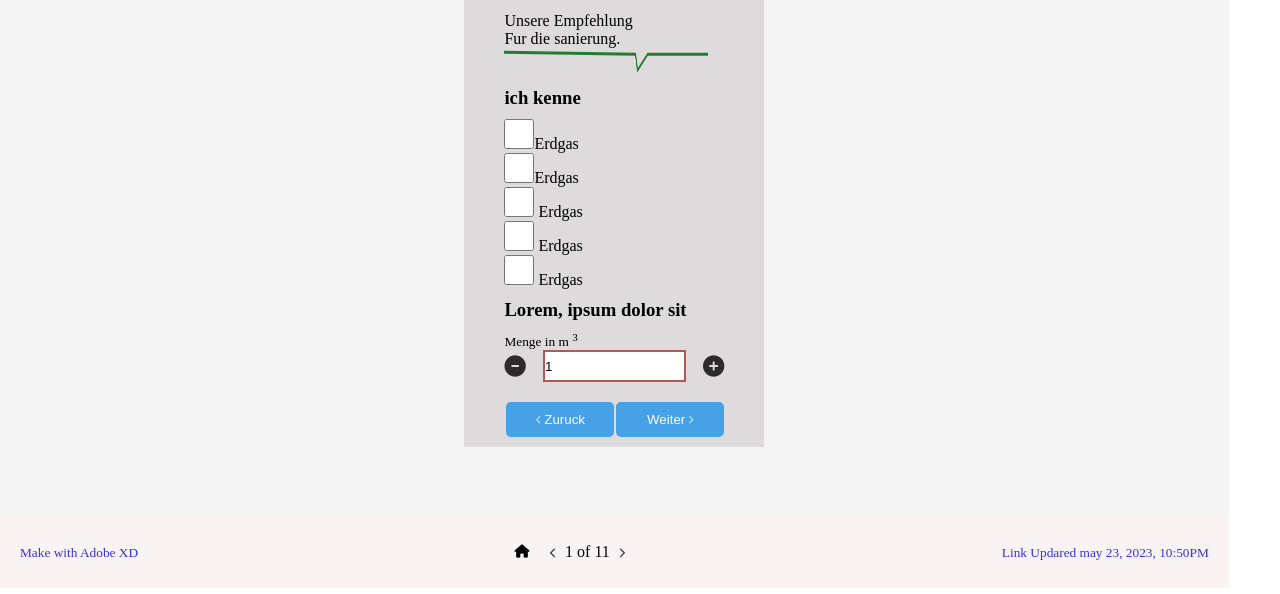
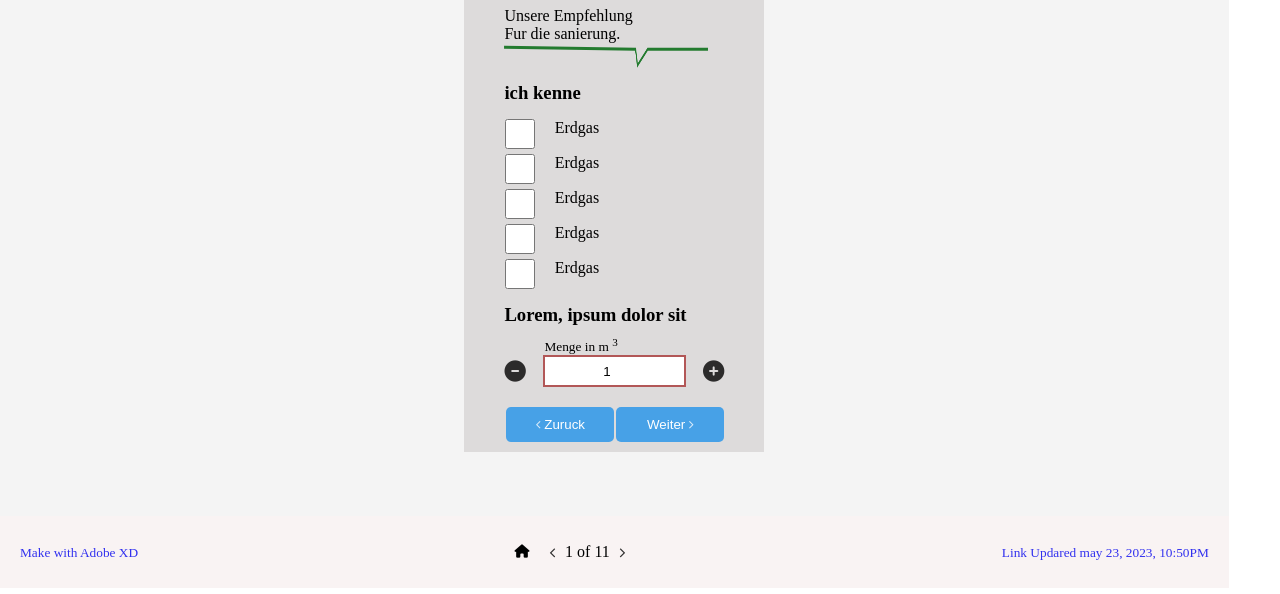
Before and after one commit to arbind17128/project_first, a plain HTML site: page index.html in a window 1280 px wide. Shown: the part 206-800 px from the top of the page. Drawn offline with Linux system fonts and the light colour scheme.

Commit message:
Update index.css

```diff
--- a/style/index.css
+++ b/style/index.css
@@ -479,5 +479,22 @@ hr {
 
 .numberCon {
     /* background-color: rgb(167, 161, 161); */
-    background-color: red !important;
+    background-color:#A2988D!important;
 }
+input[type='number'] {
+    text-align: center;
+}
+.fstsmall {
+    margin-left: 40px;
+}
+.naps {
+    margin-left:  20px;
+ }
+.firstPageSelect > div {
+    display: flex;
+    justify-content: center;
+    /* align-items: center; */
+    margin: 5px 0 5px  -125px;
+
+
+}
```
